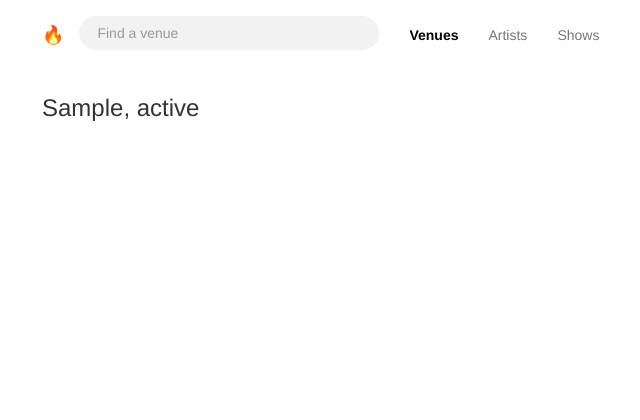
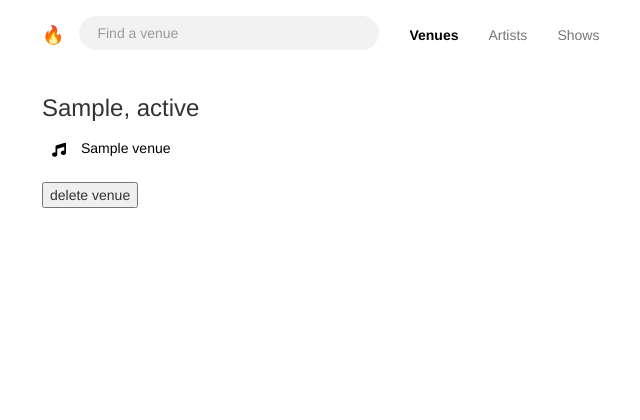
Before and after one commit to sdsnake/fullstackProject-Fyyur, a Flask app: page /venues in a window 1280 px wide. Shown: the top 420 px of the page, without its empty margins (28-668 px from the left). Run offline with Flask 2, Linux system fonts and the light colour scheme; tables that the repository leaves empty hold one stand-in row (values such as "Sample post"); some libraries are stand-ins or nearby versions.

Commit message:
feat: fixiing venues route and search route setting

```diff
--- a/app.py
+++ b/app.py
@@ -13,6 +13,7 @@ from logging import Formatter, FileHandler
 from flask_wtf import Form
 from forms import *
 from flask_migrate import Migrate
+import sys
 #----------------------------------------------------------------------------#
 # App Config.
 #----------------------------------------------------------------------------#
@@ -99,25 +100,32 @@ def index():
 
 @app.route('/venues')
 def venues():
-  # TODO: replace with real venues data.
-  #       num_shows should be aggregated based on number of upcoming shows per venue.
-  data = Venue.query.all()
-  return render_template('pages/venues.html', areas=data);
+  data = []
+  venue_list = Venue.query.distinct('state', 'city').all()
+  for venue in venue_list:
+      venue_data = {
+          "city": venue.city,
+          "state": venue.state,
+          "venues": Venue.query.filter_by(city=venue.city).all()
+      }
+      data.append(venue_data)
+  return render_template('pages/venues.html', areas=data)
 
 @app.route('/venues/search', methods=['POST'])
 def search_venues():
   # TODO: implement search on artists with partial string search. Ensure it is case-insensitive.
   # seach for Hop should return "The Musical Hop".
   # search for "Music" should return "The Musical Hop" and "Park Square Live Music & Coffee"
-  response={
-    "count": 1,
-    "data": [{
-      "id": 2,
-      "name": "The Dueling Pianos Bar",
-      "num_upcoming_shows": 0,
-    }]
+  searched_term = request.form.get('search_term', '')
+
+  result_venues = Venue.query.filter(Venue.name.ilike("%" + searched_term + "%")).all()
+  count_venues = len(result_venues)
+
+  response = {
+      "count": count_venues,
+      "data": result_venues
   }
-  return render_template('pages/search_venues.html', results=response, search_term=request.form.get('search_term', ''))
+  return render_template('pages/search_venues.html', results=response, search_term=searched_term.lower())
 
 @app.route('/venues/<int:venue_id>', methods=['GET'])
 def show_venue(venue_id):
@@ -179,10 +187,18 @@ def create_venue_submission():
 def delete_venue(venue_id):
   # TODO: Complete this endpoint for taking a venue_id, and using
   # SQLAlchemy ORM to delete a record. Handle cases where the session commit could fail.
-
+  try:
+    Venue = Venue.query.get(venue_id)
+    db.session.delete(Venue)
+    db.session.commit()
+    flash('Venue ' + venue_id + ' was deleted')
+  except:
+    db.session.rollback()
+  finally:
+    db.session.close()
   # BONUS CHALLENGE: Implement a button to delete a Venue on a Venue Page, have it so that
   # clicking that button delete it from the db then redirect the user to the homepage
-  return None
+  return redirect(url_for('index'))
 
 #  Artists
 #  ----------------------------------------------------------------
@@ -229,27 +245,19 @@ def edit_artist_submission(artist_id):
   # artist record with ID <artist_id> using the new attributes
   error = False
   try :
-    name = request.form.get('name')
-    city = request.form.get('city')
-    state = request.form.get('state')
-    phone = request.form.get('phone')
-    website = request.form.get('website')
-    image_link = request.form.get('image_link')
-    genres = request.form.get('genres')
-    facebook_link = request.form.get('facebook_link')
-    artist = Artist(name = name,
-                  city = city,
-                  state = state,
-                  phone = phone,
-                  website = website,
-                  image_link = image_link,
-                  genres = genres,
-                  facebook_link = facebook_link
-      )
-    db.session.update(artist)
+    artist = Artist.query.get(artist_id)
+    artist.name = request.form.get('name')
+    artist.city = request.form.get('city')
+    artist.state = request.form.get('state')
+    artist.phone = request.form.get('phone')
+    artist.website = request.form.get('website')
+    artist.image_link = request.form.get('image_link')
+    artist.genres = request.form.get('genres')
+    artist.facebook_link = request.form.get('facebook_link')
+    db.session.add(artist)
     db.session.commit()
   except:
-    flash('An error occurred. Artist ' + data.name + ' could not be listed.')
+    flash('An error occurred. Artist ' + artist.name + ' could not be listed.')
     error = True
     db.session.rollback()
     print(sys.exc_info())
--- a/templates/pages/venues.html
+++ b/templates/pages/venues.html
@@ -13,7 +13,11 @@
 				</div>
 			</a>
 		</li>
+
 		{% endfor %}
 	</ul>
+	<form method="DELETE" action="/venues/{{ area.id }}">
+		<button type="submit">delete venue</button>
+	</form>
 {% endfor %}
 {% endblock %}
```
